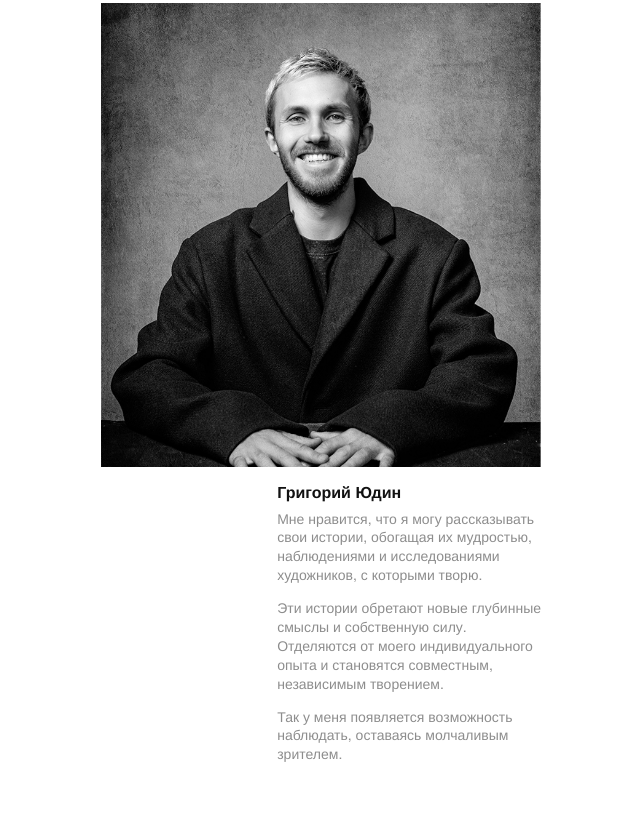
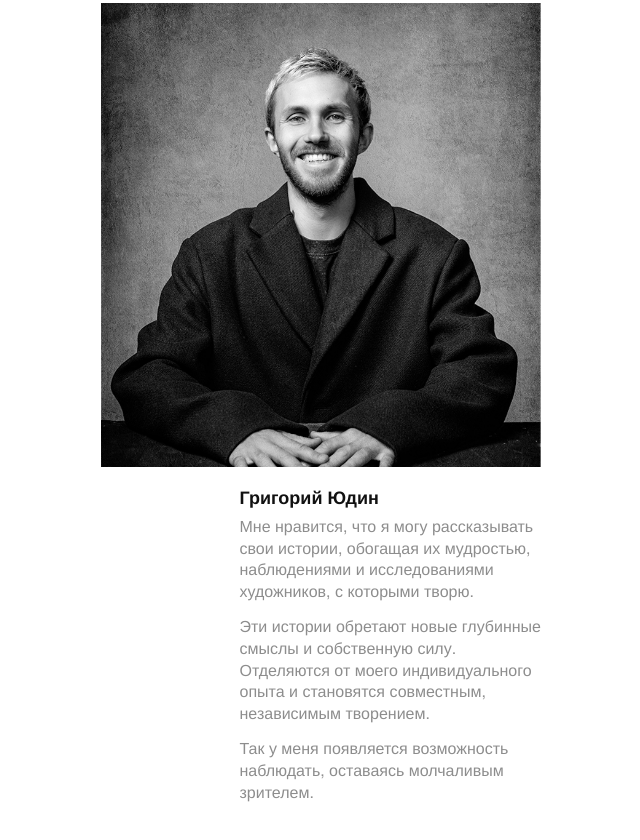
Before and after one commit to rufik-pufik/programm_afisha, a website: page index.html in a window 1280 px wide. Shown: the part 3936-4776 px from the top of the page, without its empty margins (319-959 px from the left). Drawn offline with nearby package versions, Linux system fonts and the light colour scheme.

Commit message:
Enlarge director block typography and spacing

```diff
--- a/scss/blocks/_director.scss
+++ b/scss/blocks/_director.scss
@@ -46,14 +46,14 @@
 }
 
 .director__meta {
-  padding: 16px $side 0 $side;
+  padding: 20px $side 0 $side;
   display: flex;
   flex-direction: column;
   align-items: flex-end;
 }
 
 .director__name {
-  font-size: 16px;
+  font-size: 18px;
   font-weight: 700;
   line-height: 1.25;
   margin-bottom: 6px;
@@ -64,7 +64,7 @@
 }
 
 .director__quote p {
-  font-size: 14px;
+  font-size: 16px;
   line-height: 1.35;
 }
 
```
Also changed, not shown: css/style.css.
